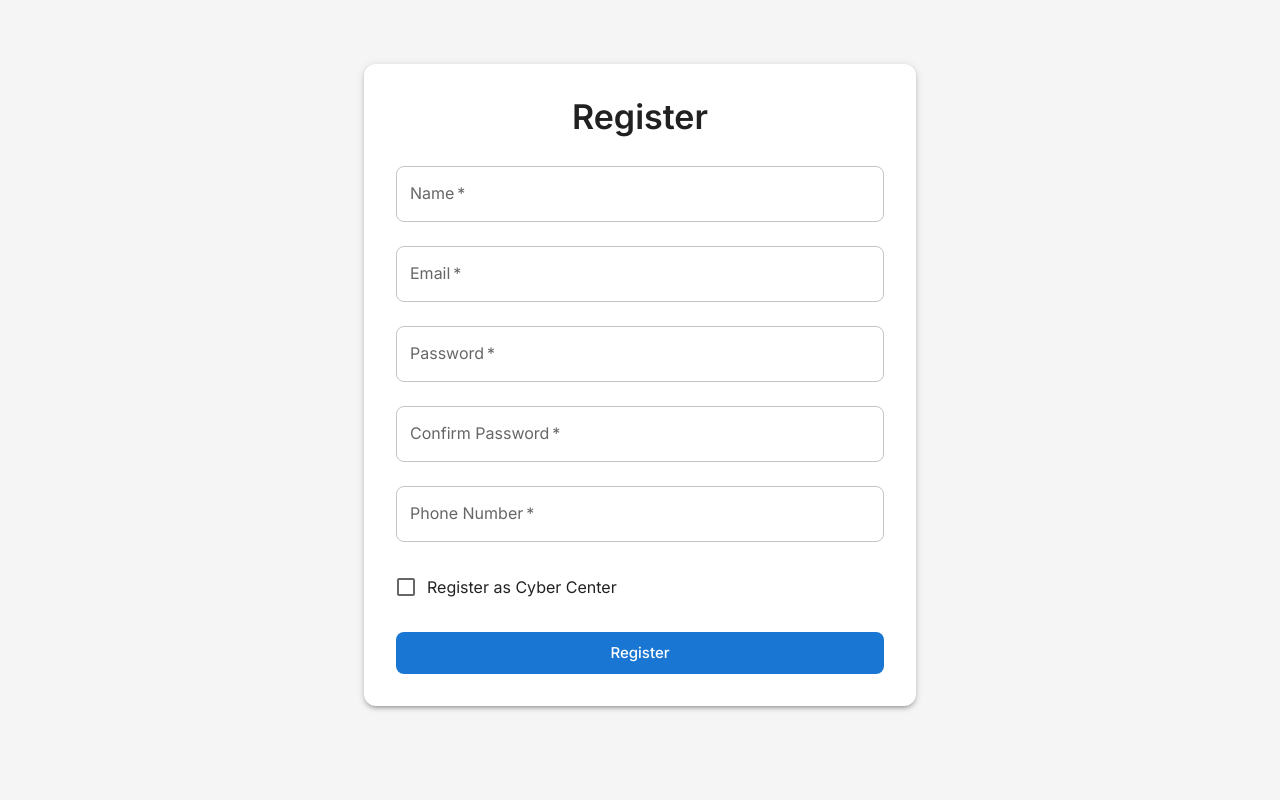
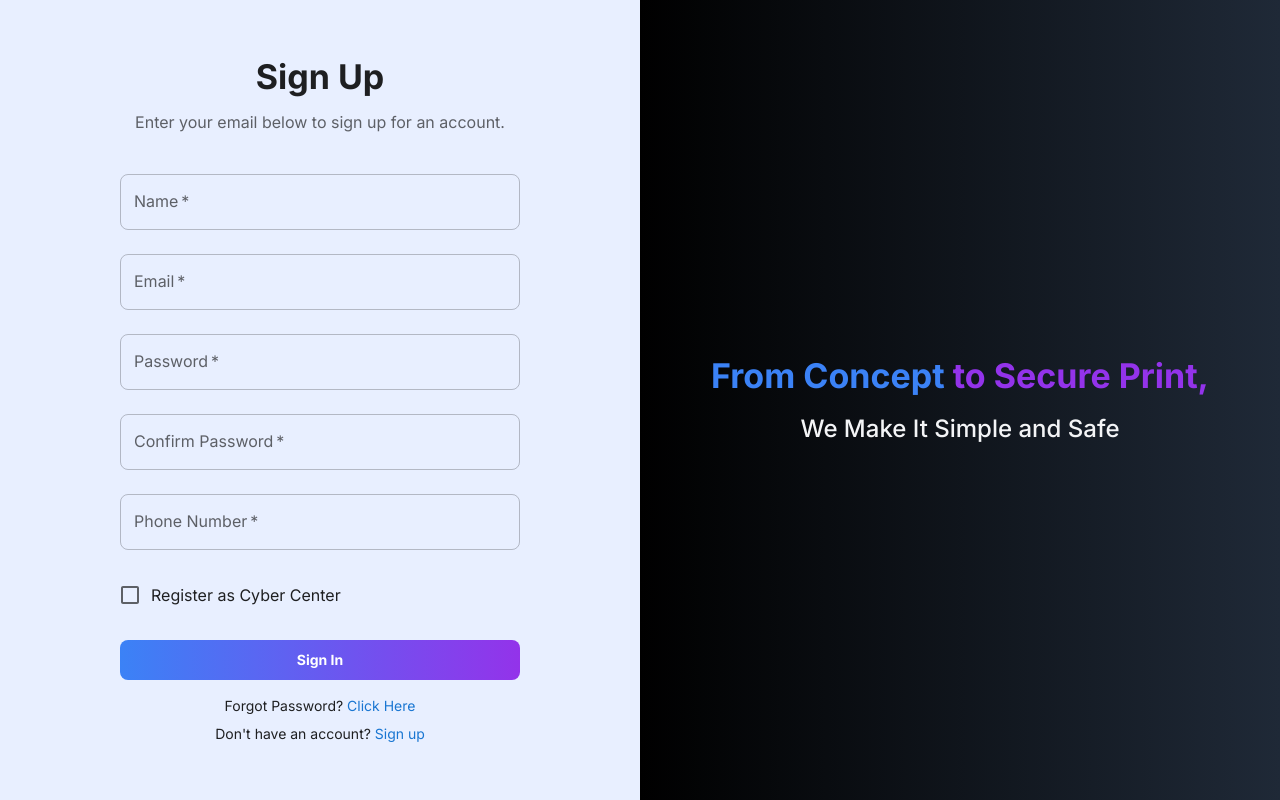
Before and after one commit to RajuRJX/Secure_Print_Frontend, a React (Create React App) app: page /register in a window 1280 px wide. Built offline with nearby package versions, Linux system fonts and the light colour scheme.

Commit message:
improved login and signup ui

```diff
--- a/src/pages/Login.js
+++ b/src/pages/Login.js
@@ -1,13 +1,14 @@
 import React, { useState } from 'react';
 import { useNavigate } from 'react-router-dom';
 import {
-  Container,
+  Grid,
   Box,
   Typography,
   TextField,
   Button,
   Link,
-  Alert
+  Alert,
+  useTheme
 } from '@mui/material';
 import { useAuth } from '../contexts/AuthContext';
 
@@ -29,32 +30,49 @@ const Login = () => {
   };
 
   return (
-    <Container component="main" maxWidth="xs">
+    <Grid container sx={{ minHeight: '100vh' }}>
+      {/* Left Side - Form */}
+      <Grid
+        item
+        xs={12}
+        md={6}
+        sx={{
+          backgroundColor: '#e8efff',
+          display: 'flex',
+          alignItems: 'center',
+          justifyContent: 'center',
+          px: 4
+        }}
+      >
         <Box
           sx={{
-          marginTop: 8,
+            width: '100%',
+            maxWidth: 400,
             display: 'flex',
             flexDirection: 'column',
             alignItems: 'center',
           }}
         >
-        <Typography component="h1" variant="h5" align="center" gutterBottom>
+          <Typography component="h1" variant="h4" fontWeight="bold" gutterBottom>
             Login
+          </Typography>
+          <Typography variant="body1" color="text.secondary" align="center">
+            Enter your registered email below to log in to your account.
           </Typography>
 
           {error && (
-          <Alert severity="error" sx={{ mb: 2 }}>
+            <Alert severity="error" sx={{ width: '100%', mt: 2 }}>
               {error}
             </Alert>
           )}
 
-        <Box component="form" onSubmit={handleSubmit} sx={{ mt: 1 }}>
+          <Box component="form" onSubmit={handleSubmit} sx={{ mt: 3, width: '100%' }}>
             <TextField
               margin="normal"
               required
               fullWidth
               id="email"
-            label="Email Address"
+              label="Email"
               name="email"
               autoComplete="email"
               autoFocus
@@ -77,18 +95,66 @@ const Login = () => {
               type="submit"
               fullWidth
               variant="contained"
-            sx={{ mt: 3, mb: 2 }}
+              sx={{
+                mt: 3,
+                mb: 2,
+                background: 'linear-gradient(to right, #3b82f6, #9333ea)',
+                color: '#fff',
+                fontWeight: 'bold',
+                '&:hover': {
+                  background: 'linear-gradient(to right, #2563eb, #7e22ce)',
+                },
+              }}
             >
               Sign In
             </Button>
-          <Box sx={{ textAlign: 'center' }}>
-            <Link href="/register" variant="body2">
-              {"Don't have an account? Sign Up"}
+
+            <Typography variant="body2" align="center">
+              Forgot Password?{' '}
+              <Link href="/forgot-password" underline="hover">
+                Click Here
               </Link>
+            </Typography>
+            <Typography variant="body2" align="center" sx={{ mt: 1 }}>
+              Don't have an account?{' '}
+              <Link href="/register" underline="hover">
+                Sign up
+              </Link>
+            </Typography>
           </Box>
         </Box>
+      </Grid>
+
+      {/* Right Side - Banner */}
+      <Grid
+        item
+        xs={false}
+        md={6}
+        sx={{
+          background: 'linear-gradient(to right, #000000, #1f2937)',
+          color: '#f3f4f6',
+          display: 'flex',
+          alignItems: 'center',
+          justifyContent: 'center',
+          textAlign: 'center',
+          p: 4
+        }}
+      >
+        <Box>
+          <Typography variant="h4" sx={{ fontWeight: 700 }}>
+            <Box component="span" sx={{ color: '#3b82f6' }}>
+              From Concept
+            </Box>{' '}
+            <Box component="span" sx={{ color: '#9333ea' }}>
+              to Secure Print,
             </Box>
-    </Container>
+          </Typography>
+          <Typography variant="h5" sx={{ mt: 2, fontWeight: 500 }}>
+            We Make It Simple and Safe
+          </Typography>
+        </Box>
+      </Grid>
+    </Grid>
   );
 };
 
--- a/src/pages/Register.js
+++ b/src/pages/Register.js
@@ -2,8 +2,9 @@ import React, { useState } from 'react';
 import { useNavigate } from 'react-router-dom';
 import { useAuth } from '../contexts/AuthContext';
 import {
-  Container,
-  Paper,
+
+  Grid,
+  Link,
   TextField,
   Button,
   Typography,
@@ -68,21 +69,51 @@ function Register() {
     }
   };
 
+
+
   return (
-    <Container maxWidth="sm">
-      <Box sx={{ mt: 8, mb: 4 }}>
-        <Paper elevation={3} sx={{ p: 4 }}>
-          <Typography variant="h4" component="h1" gutterBottom align="center">
-            Register
+    <Grid container sx={{ minHeight: '100vh' }}>
+    {/* Left Side - Form */}
+    <Grid
+      item
+      xs={12}
+      md={6}
+      sx={{
+        backgroundColor: '#e8efff',
+        display: 'flex',
+        alignItems: 'center',
+        justifyContent: 'center',
+        px: 4
+      }}
+    >
+           <Box
+          sx={{
+            width: '100%',
+            maxWidth: 400,
+            display: 'flex',
+            flexDirection: 'column',
+            alignItems: 'center',
+          }}
+        >
+
+<Typography component="h1" variant="h4" fontWeight="bold" gutterBottom>
+            Sign Up
+          </Typography>
+          <Typography variant="body1" color="text.secondary" align="center">
+            Enter your  email below to sign up for an account.
           </Typography>
 
           {error && (
-            <Alert severity="error" sx={{ mb: 2 }}>
+  <Alert
+    severity={error.includes('successful') ? 'success' : 'error'}
+    sx={{ width: '100%', mt: 2 }}
+  >
     {error}
   </Alert>
 )}
 
-          <form onSubmit={handleSubmit}>
+<Box component="form" onSubmit={handleSubmit} sx={{ mt: 3, width: '100%' }}>
+
 <TextField
               fullWidth
               label="Name"
@@ -166,22 +197,70 @@ function Register() {
                 />
               </>
             )}
-
              <Button
               type="submit"
               fullWidth
               variant="contained"
-              color="primary"
-              size="large"
-              disabled={loading}
-              sx={{ mt: 3 }}
+              sx={{
+                mt: 3,
+                mb: 2,
+                background: 'linear-gradient(to right, #3b82f6, #9333ea)',
+                color: '#fff',
+                fontWeight: 'bold',
+                '&:hover': {
+                  background: 'linear-gradient(to right, #2563eb, #7e22ce)',
+                },
+              }}
             >
-              {loading ? 'Registering...' : 'Register'}
+              Sign In
             </Button>
-          </form>
-        </Paper>
+
+            <Typography variant="body2" align="center">
+              Forgot Password?{' '}
+              <Link href="/forgot-password" underline="hover">
+                Click Here
+              </Link>
+            </Typography>
+            <Typography variant="body2" align="center" sx={{ mt: 1 }}>
+              Don't have an account?{' '}
+              <Link href="/login" underline="hover">
+                Sign up
+              </Link>
+            </Typography>
           </Box>
-    </Container>
+        </Box>
+      </Grid>
+
+      {/* Right Side - Banner */}
+      <Grid
+        item
+        xs={false}
+        md={6}
+        sx={{
+          background: 'linear-gradient(to right, #000000, #1f2937)',
+          color: '#f3f4f6',
+          display: 'flex',
+          alignItems: 'center',
+          justifyContent: 'center',
+          textAlign: 'center',
+          p: 4
+        }}
+      >
+        <Box>
+          <Typography variant="h4" sx={{ fontWeight: 700 }}>
+            <Box component="span" sx={{ color: '#3b82f6' }}>
+              From Concept
+            </Box>{' '}
+            <Box component="span" sx={{ color: '#9333ea' }}>
+              to Secure Print,
+            </Box>
+          </Typography>
+          <Typography variant="h5" sx={{ mt: 2, fontWeight: 500 }}>
+            We Make It Simple and Safe
+          </Typography>
+        </Box>
+      </Grid>
+    </Grid>
   );
 }
 
```
Lines whose indentation alone changed are shown as unchanged.
